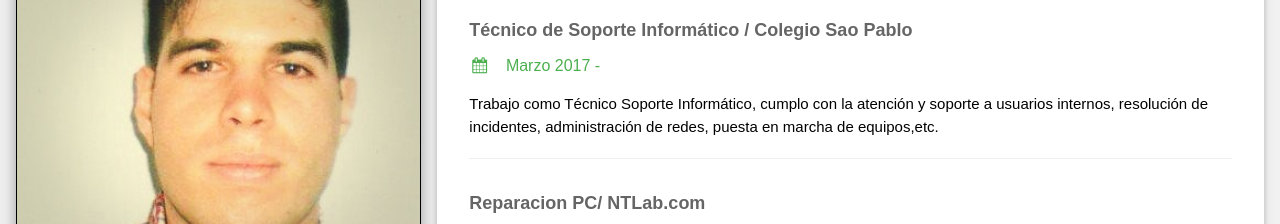
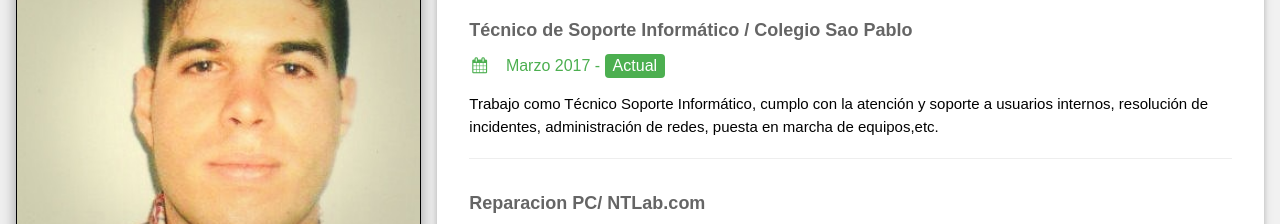
Before and after one commit to fernando908/CV, a plain HTML site: page index.html in a window 1280 px wide. Shown: the part 106-330 px from the top of the page. Drawn offline with Linux system fonts and the light colour scheme.

Commit message:
Update index.html

```diff
--- a/index.html
+++ b/index.html
@@ -86,7 +86,7 @@ html,body,h1,h2,h3,h4,h5,h6 {font-family: sans-serif}
         <h2 class="w3-text-grey w3-padding-16"><i class="fa fa-suitcase fa-fw w3-margin-right w3-xxlarge w3-text-green"></i>Experiencia Laboral</h2>
         <div class="w3-container">
           <h5 class="w3-opacity"><b>Técnico de Soporte Informático / Colegio Sao Pablo</b></h5>
-          <h6 class="w3-text-green"><i class="fa fa-calendar  fa-fw w3-margin-right"></i>Marzo 2017 - </h6>
+          <h6 class="w3-text-green"><i class="fa fa-calendar  fa-fw w3-margin-right"></i>Marzo 2017 - <span class="w3-tag w3-green w3-round">Actual</span> </h6>
           <p>Trabajo como Técnico Soporte Informático, cumplo con la atención y soporte a usuarios internos, resolución de incidentes, administración de redes, puesta en marcha de equipos,etc.</p>
           <hr>
         </div>
```
